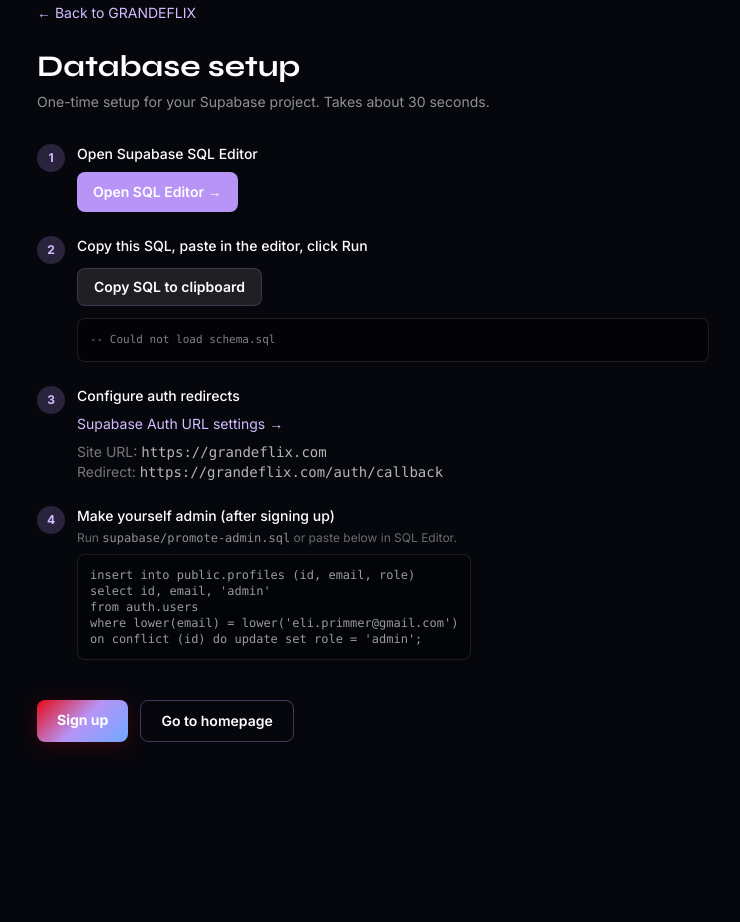
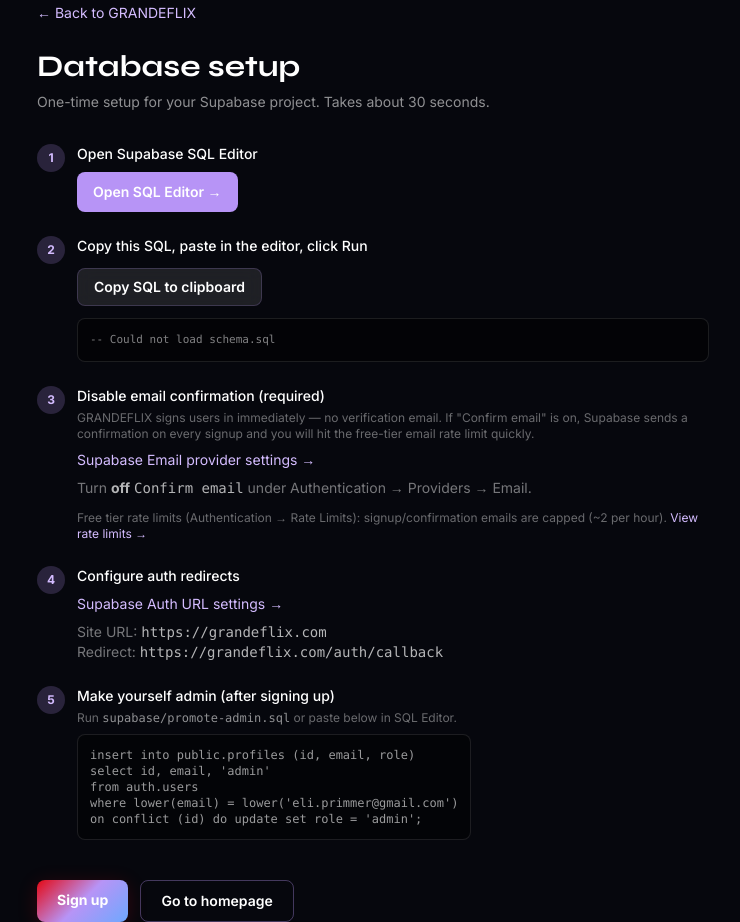
Before and after one commit to eliprimmer70/grandeflix, a Next.js app: page /setup in a window 1280 px wide. Shown: the whole page, without its empty margins (267-1007 px from the left). Before the commit the page ends 800 px from the top, so only its background shows below. Built offline with nearby package versions, Linux system fonts and the light colour scheme.

Commit message:
Fix signup email rate limit errors and skip verification flow.
Disable unnecessary confirmation emails in docs, improve rate-limit messaging, prevent double-submit, and redirect immediately when Supabase returns a session.

Co-authored-by: Cursor <cursoragent@cursor.com>

```diff
--- a/src/app/setup/page.tsx
+++ b/src/app/setup/page.tsx
@@ -73,6 +73,44 @@ export default async function SetupPage({
             <span className="flex h-7 w-7 shrink-0 items-center justify-center rounded-full bg-brand/20 text-xs font-bold text-brand-bright">
               3
             </span>
+            <div id="auth">
+              <p className="font-medium text-white">Disable email confirmation (required)</p>
+              <p className="mt-1 text-xs text-white/40">
+                GRANDEFLIX signs users in immediately — no verification email. If &quot;Confirm email&quot; is
+                on, Supabase sends a confirmation on every signup and you will hit the free-tier email rate
+                limit quickly.
+              </p>
+              <a
+                href={supabaseSetup.emailProviderUrl}
+                target="_blank"
+                rel="noopener noreferrer"
+                className="mt-2 inline-block text-brand-bright hover:underline"
+              >
+                Supabase Email provider settings →
+              </a>
+              <p className="mt-2 text-white/45">
+                Turn <strong className="text-white/70">off</strong>{" "}
+                <code className="text-white/70">Confirm email</code> under Authentication → Providers →
+                Email.
+              </p>
+              <p className="mt-3 text-xs text-white/40">
+                Free tier rate limits (Authentication → Rate Limits): signup/confirmation emails are capped
+                (~2 per hour).{" "}
+                <a
+                  href={supabaseSetup.rateLimitsUrl}
+                  target="_blank"
+                  rel="noopener noreferrer"
+                  className="text-brand-bright hover:underline"
+                >
+                  View rate limits →
+                </a>
+              </p>
+            </div>
+          </li>
+          <li className="flex gap-3">
+            <span className="flex h-7 w-7 shrink-0 items-center justify-center rounded-full bg-brand/20 text-xs font-bold text-brand-bright">
+              4
+            </span>
             <div>
               <p className="font-medium text-white">Configure auth redirects</p>
               <a
@@ -92,7 +130,7 @@ export default async function SetupPage({
           </li>
           <li className="flex gap-3">
             <span className="flex h-7 w-7 shrink-0 items-center justify-center rounded-full bg-brand/20 text-xs font-bold text-brand-bright">
-              4
+              5
             </span>
             <div>
               <p className="font-medium text-white">Make yourself admin (after signing up)</p>
--- a/src/components/auth/LoginForm.tsx
+++ b/src/components/auth/LoginForm.tsx
@@ -20,6 +20,8 @@ export function LoginForm() {
 
   async function onSubmit(e: FormEvent<HTMLFormElement>) {
     e.preventDefault();
+    if (loading) return;
+
     setLoading(true);
     setError("");
 
--- a/src/components/auth/SignUpForm.tsx
+++ b/src/components/auth/SignUpForm.tsx
@@ -2,17 +2,20 @@
 
 import Link from "next/link";
 import { useRouter, useSearchParams } from "next/navigation";
-import { FormEvent, useState, useEffect } from "react";
+import { FormEvent, useEffect, useRef, useState } from "react";
+import { formatSignupError } from "@/lib/auth-errors";
+import { ensureUserProfile } from "@/lib/profiles";
 import { createClient } from "@/lib/supabase/client";
 import { hasSupabaseEnv } from "@/lib/supabase/env";
-import { authCallbackUrl } from "@/lib/site";
 import { SupabaseSetupNotice } from "./SupabaseSetupNotice";
 
 export function SignUpForm() {
   const router = useRouter();
   const searchParams = useSearchParams();
+  const submittingRef = useRef(false);
   const [email, setEmail] = useState("");
   const [error, setError] = useState("");
+  const [showSetupLink, setShowSetupLink] = useState(false);
   const [message, setMessage] = useState("");
   const [loading, setLoading] = useState(false);
 
@@ -27,27 +30,42 @@ export function SignUpForm() {
 
   async function onSubmit(e: FormEvent<HTMLFormElement>) {
     e.preventDefault();
+    if (loading || submittingRef.current) return;
+
+    submittingRef.current = true;
     setLoading(true);
     setError("");
+    setShowSetupLink(false);
     setMessage("");
 
+    try {
       const form = new FormData(e.currentTarget);
       const supabase = createClient();
-    const { error: authError } = await supabase.auth.signUp({
+      const { data, error: authError } = await supabase.auth.signUp({
         email: String(form.get("email")),
         password: String(form.get("password")),
-      options: {
-        emailRedirectTo: authCallbackUrl("/browse"),
-      },
       });
 
-    setLoading(false);
       if (authError) {
-      setError(authError.message);
+        const formatted = formatSignupError(authError.message);
+        setError(formatted.text);
+        setShowSetupLink(formatted.showSetupLink);
         return;
       }
+
+      if (data.session?.user) {
+        await ensureUserProfile(supabase, data.session.user);
+        router.push("/browse");
+        router.refresh();
+        return;
+      }
+
       setMessage("Account created. Check your email to confirm, then sign in.");
       setTimeout(() => router.push("/login"), 2000);
+    } finally {
+      setLoading(false);
+      submittingRef.current = false;
+    }
   }
 
   return (
@@ -64,7 +82,8 @@ export function SignUpForm() {
           value={email}
           onChange={(e) => setEmail(e.target.value)}
           autoComplete="email"
-          className="input-field w-full rounded-lg px-3 py-2.5 text-base text-white"
+          disabled={loading}
+          className="input-field w-full rounded-lg px-3 py-2.5 text-base text-white disabled:opacity-50"
         />
       </div>
       <div>
@@ -78,10 +97,20 @@ export function SignUpForm() {
           required
           minLength={8}
           autoComplete="new-password"
-          className="input-field w-full rounded-lg px-3 py-2.5 text-base text-white"
+          disabled={loading}
+          className="input-field w-full rounded-lg px-3 py-2.5 text-base text-white disabled:opacity-50"
         />
       </div>
-      {error && <p className="text-sm text-red-400">{error}</p>}
+      {error && (
+        <div className="space-y-2 text-sm text-red-400">
+          <p>{error}</p>
+          {showSetupLink && (
+            <Link href="/setup#auth" className="inline-block text-brand-bright hover:underline">
+              Supabase auth setup guide →
+            </Link>
+          )}
+        </div>
+      )}
       {message && <p className="text-sm text-emerald-400/90">{message}</p>}
       <button
         type="submit"
--- a/src/data/setup.ts
+++ b/src/data/setup.ts
@@ -4,4 +4,8 @@ export const supabaseSetup = {
   sqlEditorUrl: "https://supabase.com/dashboard/project/psicdsfgkqhjvqreroxj/sql/new",
   dashboardUrl: "https://supabase.com/dashboard/project/psicdsfgkqhjvqreroxj",
   authUrl: "https://supabase.com/dashboard/project/psicdsfgkqhjvqreroxj/auth/url-configuration",
+  emailProviderUrl:
+    "https://supabase.com/dashboard/project/psicdsfgkqhjvqreroxj/auth/providers?provider=Email",
+  rateLimitsUrl:
+    "https://supabase.com/dashboard/project/psicdsfgkqhjvqreroxj/auth/rate-limits",
 };
--- /dev/null
+++ b/src/lib/auth-errors.ts
@@ -0,0 +1,17 @@
+export function formatSignupError(message: string): {
+  text: string;
+  showSetupLink: boolean;
+} {
+  const lower = message.toLowerCase();
+  if (
+    lower.includes("rate limit") ||
+    lower.includes("email rate") ||
+    lower.includes("over_email_send_rate_limit")
+  ) {
+    return {
+      text: "Too many signup attempts. Wait an hour or disable email confirmation in Supabase.",
+      showSetupLink: true,
+    };
+  }
+  return { text: message, showSetupLink: false };
+}
```
Also changed, not shown: 1 other file (tests, documents, lock files or other folders). Lines whose indentation alone changed are shown as unchanged.
